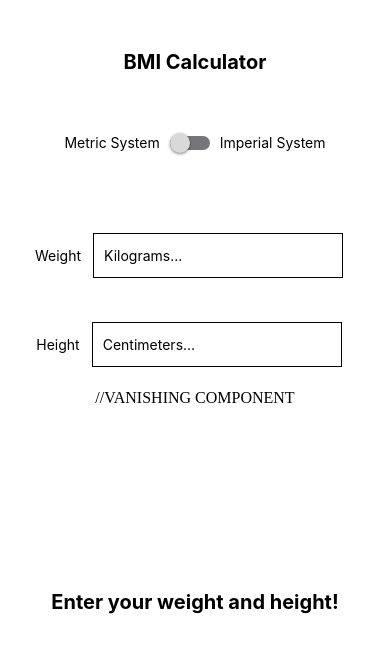
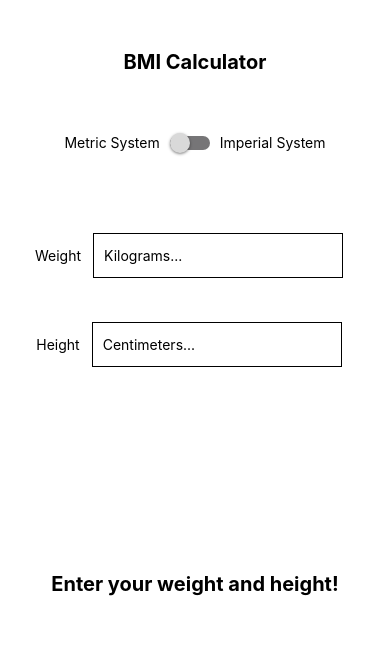
Before and after one commit to adry9204/BMI, a React Native app: screen / in a window 390 px wide. Shown: the top 652 px of the page. Built offline with nearby package versions, Linux system fonts and the light colour scheme.

Commit message:
Fully functional BMI Calculator!

```diff
--- a/App.js
+++ b/App.js
@@ -119,7 +119,6 @@ export default function App() {
           value={heightText}
         />
       </View>
-      //VANISHING COMPONENT
       <View style={styles.vanishingComponent}>
         {shouldShow ? (
           <TextInput
```
